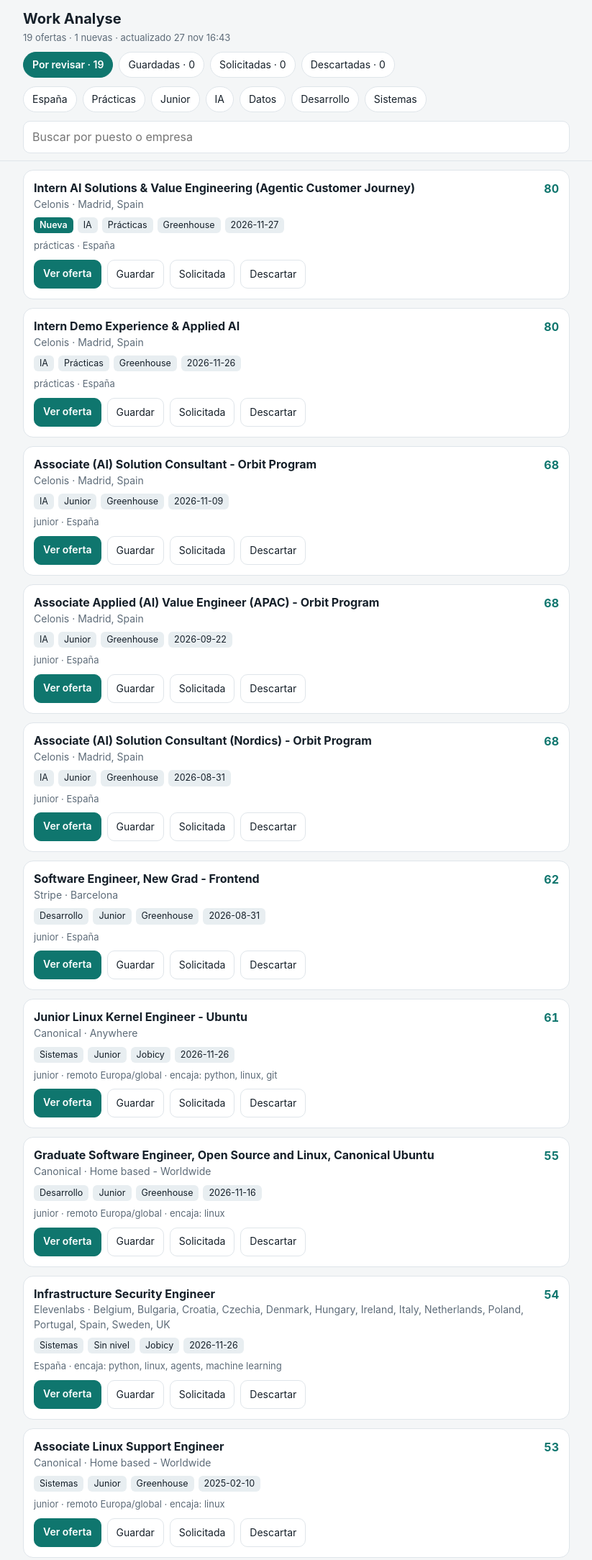
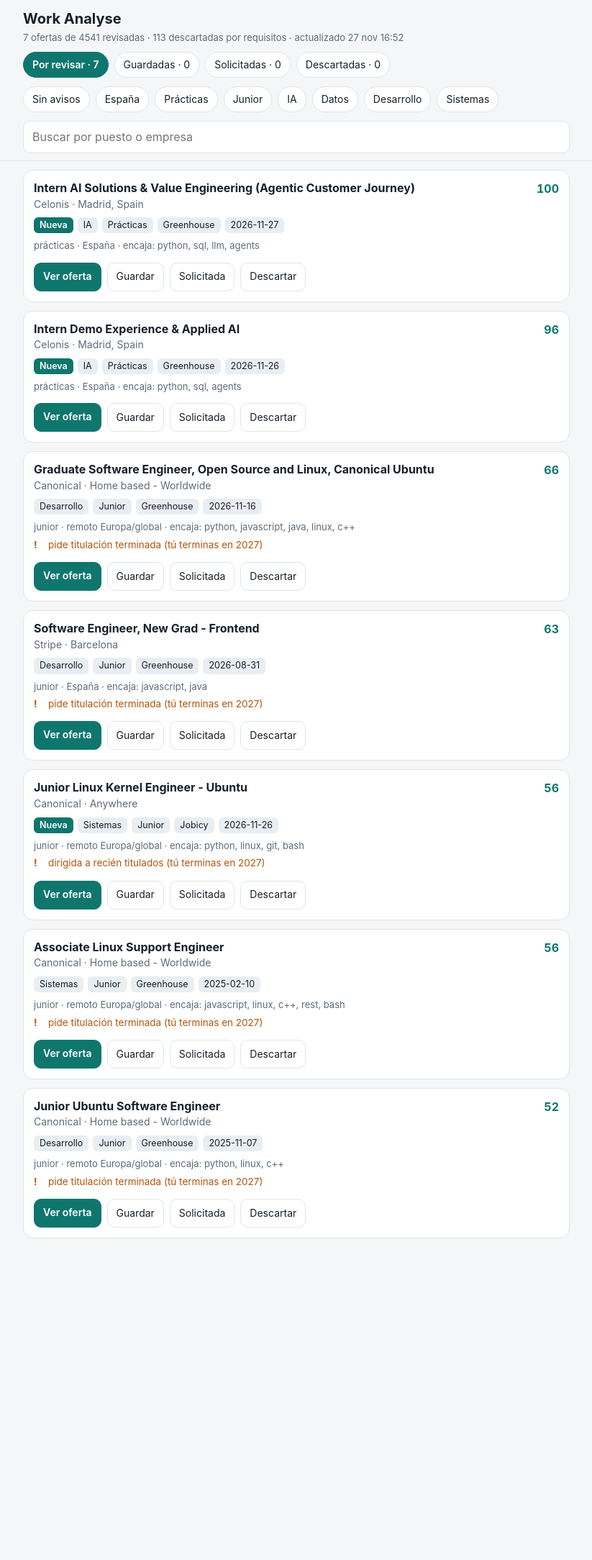
Before and after one commit to juanpaGS/Work_Analyse, a plain HTML site: page docs/index.html in a window 1280 px wide. Shown: the top 2168 px of the page at 72% size, without its empty margins (228-1051 px from the left). After the commit the page ends 1769 px from the top, so only its background shows below. Drawn offline with Linux system fonts and the light colour scheme.

Commit message:
Filtra ofertas por requisitos y muestra avisos en la app
El buscador lee la descripción completa y descarta las ofertas que
piden 2+ años de experiencia, otro idioma o que no son de nivel
junior/prácticas; el resto lleva avisos (titulación, certificaciones)
que la app muestra junto a un filtro «Sin avisos».

Co-Authored-By: Claude Fable 5.2 <noreply@anthropic.com>
Claude-Session: https://claude.ai/code/session_01Fvf1kqWtk9RJuLDNoKxc4s

```diff
--- a/docs/data/ofertas.json
+++ b/docs/data/ofertas.json
@@ -1,13 +1,19 @@
 {
- "generado": "2026-11-27T16:43:04+00:00",
- "leidas": 4545,
- "nuevas": 1,
+ "generado": "2026-11-27T16:52:15+00:00",
+ "leidas": 4541,
+ "nuevas": 3,
  "fuentes": {
   "remotive": 51,
   "jobicy": 150,
-  "arbeitnow": 25,
+  "arbeitnow": 21,
   "himalayas": 20,
   "greenhouse": 4299
+ },
+ "descartes": {
+  "pide años de experiencia": 29,
+  "no es junior ni prácticas": 77,
+  "oferta en alemán": 2,
+  "exige otro idioma": 5
  },
  "ofertas": [
   {
@@ -21,12 +27,15 @@
    "area": "IA",
    "nivel": "Prácticas",
    "espana": true,
-   "puntos": 80,
+   "puntos": 100,
    "motivos": [
     "prácticas",
-    "España"
+    "España",
+    "encaja: python, sql, llm, agents"
    ],
-   "resumen": "",
+   "avisos": [],
+   "a_favor": [],
+   "resumen": "Celonis is the trusted platform to industrialize Enterprise AI. At our core is the Celonis Context Model — which combines process data, business knowledge, and intelligence into a living digital twin of the enterprise that AI can actually understand, turning AI's operational blin",
    "vista_desde": "2026-11-27"
   },
   {
@@ -40,69 +49,39 @@
    "area": "IA",
    "nivel": "Prácticas",
    "espana": true,
-   "puntos": 80,
+   "puntos": 96,
    "motivos": [
     "prácticas",
-    "España"
+    "España",
+    "encaja: python, sql, agents"
    ],
-   "resumen": "",
-   "vista_desde": "2026-11-26"
+   "avisos": [],
+   "a_favor": [],
+   "resumen": "Celonis is the trusted platform to industrialize Enterprise AI. At our core is the Celonis Context Model — which combines process data, business knowledge, and intelligence into a living digital twin of the enterprise that AI can actually understand, turning AI's operational blin",
+   "vista_desde": "2026-11-27"
   },
   {
-   "id": "a65909360df1",
-   "titulo": "Associate (AI) Solution Consultant - Orbit Program",
-   "empresa": "Celonis",
-   "ubicacion": "Madrid, Spain",
-   "url": "https://job-boards.greenhouse.io/celonis/jobs/8199108003?gh_jid=8199108003",
+   "id": "3442bef92d42",
+   "titulo": "Graduate Software Engineer, Open Source and Linux, Canonical Ubuntu",
+   "empresa": "Canonical",
+   "ubicacion": "Home based - Worldwide",
+   "url": "https://job-boards.greenhouse.io/canonical/jobs/8379825",
    "fuente": "Greenhouse",
-   "fecha": "2026-11-09",
-   "area": "IA",
+   "fecha": "2026-11-16",
+   "area": "Desarrollo",
    "nivel": "Junior",
-   "espana": true,
-   "puntos": 68,
+   "espana": false,
+   "puntos": 66,
    "motivos": [
     "junior",
-    "España"
+    "remoto Europa/global",
+    "encaja: python, javascript, java, linux, c++"
    ],
-   "resumen": "",
-   "vista_desde": "2026-11-24"
-  },
-  {
-   "id": "b2853ffb8eb0",
-   "titulo": "Associate Applied (AI) Value Engineer (APAC) - Orbit Program",
-   "empresa": "Celonis",
-   "ubicacion": "Madrid, Spain",
-   "url": "https://job-boards.greenhouse.io/celonis/jobs/7995509003?gh_jid=7995509003",
-   "fuente": "Greenhouse",
-   "fecha": "2026-09-22",
-   "area": "IA",
-   "nivel": "Junior",
-   "espana": true,
-   "puntos": 68,
-   "motivos": [
-    "junior",
-    "España"
+   "avisos": [
+    "pide titulación terminada (tú terminas en 2027)"
    ],
-   "resumen": "",
-   "vista_desde": "2026-11-24"
-  },
-  {
-   "id": "547c112f9bc0",
-   "titulo": "Associate (AI) Solution Consultant (Nordics) - Orbit Program",
-   "empresa": "Celonis",
-   "ubicacion": "Madrid, Spain",
-   "url": "https://job-boards.greenhouse.io/celonis/jobs/7981557003?gh_jid=7981557003",
-   "fuente": "Greenhouse",
-   "fecha": "2026-08-31",
-   "area": "IA",
-   "nivel": "Junior",
-   "espana": true,
-   "puntos": 68,
-   "motivos": [
-    "junior",
-    "España"
-   ],
-   "resumen": "",
+   "a_favor": [],
+   "resumen": "We are hiring 2026 and 2027 Graduate Software Engineers into engineering teams around the world. As a global platform company we offer a wide range of software engineering challenges, in both open source products and commercial business systems. We have teams that work in a varie",
    "vista_desde": "2026-11-24"
   },
   {
@@ -116,12 +95,17 @@
    "area": "Desarrollo",
    "nivel": "Junior",
    "espana": true,
-   "puntos": 62,
+   "puntos": 63,
    "motivos": [
     "junior",
-    "España"
+    "España",
+    "encaja: javascript, java"
    ],
-   "resumen": "",
+   "avisos": [
+    "pide titulación terminada (tú terminas en 2027)"
+   ],
+   "a_favor": [],
+   "resumen": "Who we are About Stripe Stripe is a technology company focused on improving the conditions for economic growth and prosperity. We build programmable financial infrastructure, rethinking from first principles how financial services should work, to make it easier and cheaper for an",
    "vista_desde": "2026-11-24"
   },
   {
@@ -135,53 +119,18 @@
    "area": "Sistemas",
    "nivel": "Junior",
    "espana": false,
-   "puntos": 61,
+   "puntos": 56,
    "motivos": [
     "junior",
     "remoto Europa/global",
-    "encaja: python, linux, git"
+    "encaja: python, linux, git, bash"
    ],
+   "avisos": [
+    "dirigida a recién titulados (tú terminas en 2027)"
+   ],
+   "a_favor": [],
    "resumen": "Canonical is a leading provider of open source software and operating systems to the global enterprise and technology markets. Our platform, Ubuntu, is very widely used in breakthrough enterprise initiatives such as public cloud, data science, AI, engineering innovation, and IoT.",
-   "vista_desde": "2026-11-26"
-  },
-  {
-   "id": "3442bef92d42",
-   "titulo": "Graduate Software Engineer, Open Source and Linux, Canonical Ubuntu",
-   "empresa": "Canonical",
-   "ubicacion": "Home based - Worldwide",
-   "url": "https://job-boards.greenhouse.io/canonical/jobs/8379825",
-   "fuente": "Greenhouse",
-   "fecha": "2026-11-16",
-   "area": "Desarrollo",
-   "nivel": "Junior",
-   "espana": false,
-   "puntos": 55,
-   "motivos": [
-    "junior",
-    "remoto Europa/global",
-    "encaja: linux"
-   ],
-   "resumen": "",
-   "vista_desde": "2026-11-24"
-  },
-  {
-   "id": "48be48ae080f",
-   "titulo": "Infrastructure Security Engineer",
-   "empresa": "Elevenlabs",
-   "ubicacion": "Belgium, Bulgaria, Croatia, Czechia, Denmark, Hungary, Ireland, Italy, Netherlands, Poland, Portugal, Spain, Sweden, UK",
-   "url": "https://jobicy.com/jobs/157064-infrastructure-security-engineer",
-   "fuente": "Jobicy",
-   "fecha": "2026-11-26",
-   "area": "Sistemas",
-   "nivel": "Sin nivel",
-   "espana": true,
-   "puntos": 54,
-   "motivos": [
-    "España",
-    "encaja: python, linux, agents, machine learning"
-   ],
-   "resumen": "About ElevenLabs ElevenLabs is an AI research and product company transforming how we interact with technology. We launched in January 2023 with the first human-like AI voice model. Today, we serve millions of users and thousands of businesses - from fast-growing startups to larg",
-   "vista_desde": "2026-11-26"
+   "vista_desde": "2026-11-27"
   },
   {
    "id": "7a4906dc6bf5",
@@ -194,13 +143,17 @@
    "area": "Sistemas",
    "nivel": "Junior",
    "espana": false,
-   "puntos": 53,
+   "puntos": 56,
    "motivos": [
     "junior",
     "remoto Europa/global",
-    "encaja: linux"
+    "encaja: javascript, linux, c++, rest, bash"
    ],
-   "resumen": "",
+   "avisos": [
+    "pide titulación terminada (tú terminas en 2027)"
+   ],
+   "a_favor": [],
+   "resumen": "Canonical is a leading provider of open source software and operating systems to the global enterprise and technology markets. Our platform, Ubuntu, is very widely used in breakthrough enterprise initiatives such as public cloud, data science, AI, engineering innovation and IoT. ",
    "vista_desde": "2026-11-24"
   },
   {
@@ -214,165 +167,18 @@
    "area": "Desarrollo",
    "nivel": "Junior",
    "espana": false,
-   "puntos": 47,
+   "puntos": 52,
    "motivos": [
     "junior",
-    "remoto Europa/global"
+    "remoto Europa/global",
+    "encaja: python, linux, c++"
    ],
-   "resumen": "",
+   "avisos": [
+    "pide titulación terminada (tú terminas en 2027)"
+   ],
+   "a_favor": [],
+   "resumen": "Canonical is a leading provider of open source software and operating systems to the global enterprise and technology markets. Our platform, Ubuntu, is very widely used in breakthrough enterprise initiatives such as public cloud, data science, AI, engineering innovation and IoT. ",
    "vista_desde": "2026-11-24"
-  },
-  {
-   "id": "e16084165661",
-   "titulo": "Security Engineer",
-   "empresa": "Fever",
-   "ubicacion": "Spain",
-   "url": "https://jobicy.com/jobs/164365-security-engineer-4",
-   "fuente": "Jobicy",
-   "fecha": "2026-11-26",
-   "area": "Sistemas",
-   "nivel": "Sin nivel",
-   "espana": true,
-   "puntos": 44,
-   "motivos": [
-    "España",
-    "encaja: python, docker, sql"
-   ],
-   "resumen": "Hey there! We’re Fever , the world’s leading tech platform for culture and live entertainment. Our mission? To democratize access to culture and entertainment. With our proprietary cutting-edge technology and data-driven approach, we’re revolutionizing the way people engage with ",
-   "vista_desde": "2026-11-26"
-  },
-  {
-   "id": "5c784fc58988",
-   "titulo": "Linux Software Engineer - Ubuntu for Next-Gen Silicon (multiple roles and seniority levels)",
-   "empresa": "Canonical",
-   "ubicacion": "Anywhere",
-   "url": "https://jobicy.com/jobs/156997-linux-software-engineer-ubuntu-for-next-gen-silicon-multiple-roles-and-seniority-levels",
-   "fuente": "Jobicy",
-   "fecha": "2026-11-25",
-   "area": "Desarrollo",
-   "nivel": "Sin nivel",
-   "espana": false,
-   "puntos": 41,
-   "motivos": [
-    "remoto Europa/global",
-    "encaja: python, docker, linux, c++, rest"
-   ],
-   "resumen": "Canonical is a leading provider of open source software and operating systems to the global enterprise and technology markets. Our platform, Ubuntu, is very widely used in breakthrough enterprise initiatives such as public cloud, data science, AI, engineering innovation and IoT. ",
-   "vista_desde": "2026-11-25"
-  },
-  {
-   "id": "f4cb56c2b07d",
-   "titulo": "Security Software Engineer",
-   "empresa": "Canonical",
-   "ubicacion": "Anywhere",
-   "url": "https://jobicy.com/jobs/149550-security-software-engineer",
-   "fuente": "Jobicy",
-   "fecha": "2026-11-26",
-   "area": "Desarrollo",
-   "nivel": "Sin nivel",
-   "espana": false,
-   "puntos": 39,
-   "motivos": [
-    "remoto Europa/global",
-    "encaja: python, javascript, java, linux, c++"
-   ],
-   "resumen": "Canonical is a leading provider of open source software and operating systems to the global enterprise and technology markets. Our platform, Ubuntu, is widely used in breakthrough enterprise initiatives such as public cloud, data science, AI, engineering innovation, and IoT. Our ",
-   "vista_desde": "2026-11-26"
-  },
-  {
-   "id": "6f1d826349ee",
-   "titulo": "Cybersecurity Engineer",
-   "empresa": "Fever",
-   "ubicacion": "Spain",
-   "url": "https://jobicy.com/jobs/164359-cybersecurity-engineer-2",
-   "fuente": "Jobicy",
-   "fecha": "2026-11-26",
-   "area": "Sistemas",
-   "nivel": "Sin nivel",
-   "espana": true,
-   "puntos": 38,
-   "motivos": [
-    "España",
-    "encaja: python"
-   ],
-   "resumen": "Hey there! We’re Fever , the world’s leading tech platform for culture and live entertainment. Our mission? To democratize access to culture and entertainment. With our proprietary cutting-edge technology and data-driven approach, we’re revolutionizing the way people engage with ",
-   "vista_desde": "2026-11-26"
-  },
-  {
-   "id": "78cbebee66c3",
-   "titulo": "Full-Stack Developer",
-   "empresa": "Fluence International, Inc.",
-   "ubicacion": "Worldwide",
-   "url": "https://remotive.com/remote-jobs/software-development/full-stack-developer-2091165",
-   "fuente": "Remotive",
-   "fecha": "2026-10-29",
-   "area": "Desarrollo",
-   "nivel": "Sin nivel",
-   "espana": false,
-   "puntos": 37,
-   "motivos": [
-    "remoto Europa/global",
-    "encaja: javascript, docker, rest, api, llm"
-   ],
-   "resumen": "We’re looking for a pragmatic, security-minded Full-Stack Developer to help build and scale Fluence’s B2B products used by clinicians, researchers, and organizations in psychedelic-assisted therapy and mental health. You’ll work closely with and report to our Senior AI & Design L",
-   "vista_desde": "2026-11-24"
-  },
-  {
-   "id": "092793990b57",
-   "titulo": "Backend Engineer (Python),AI Engineering: Agent Foundations",
-   "empresa": "GitLab",
-   "ubicacion": "Remote, Canada; Remote, Poland; Remote, United Kingdom",
-   "url": "https://job-boards.greenhouse.io/gitlab/jobs/8704363002",
-   "fuente": "Greenhouse",
-   "fecha": "2026-08-19",
-   "area": "IA",
-   "nivel": "Sin nivel",
-   "espana": false,
-   "puntos": 37,
-   "motivos": [
-    "remoto Europa/global",
-    "encaja: python"
-   ],
-   "resumen": "",
-   "vista_desde": "2026-11-24"
-  },
-  {
-   "id": "63ca98deec3c",
-   "titulo": "Python and Kubernetes Software Engineer - Data, Workflows, AI/ML & Analytics",
-   "empresa": "Canonical",
-   "ubicacion": "Home based - Worldwide",
-   "url": "https://job-boards.greenhouse.io/canonical/jobs/5703396",
-   "fuente": "Greenhouse",
-   "fecha": "2024-04-11",
-   "area": "IA",
-   "nivel": "Sin nivel",
-   "espana": false,
-   "puntos": 37,
-   "motivos": [
-    "remoto Europa/global",
-    "encaja: python"
-   ],
-   "resumen": "",
-   "vista_desde": "2026-11-26"
-  },
-  {
-   "id": "48fa209887f8",
-   "titulo": "Software Engineer - Storage",
-   "empresa": "Supabase",
-   "ubicacion": "Anywhere",
-   "url": "https://jobicy.com/jobs/156940-software-engineer-storage",
-   "fuente": "Jobicy",
-   "fecha": "2026-11-25",
-   "area": "Desarrollo",
-   "nivel": "Sin nivel",
-   "espana": false,
-   "puntos": 35,
-   "motivos": [
-    "remoto Europa/global",
-    "encaja: node, node.js, docker"
-   ],
-   "resumen": "About Supabase Supabase is the Postgres development platform, built by developers for developers. We provide a complete backend solution including Database, Auth, Storage, Edge Functions, Realtime, and Vector Search. All services are deeply integrated and designed for growth. Abo",
-   "vista_desde": "2026-11-25"
   }
  ]
 }
--- a/docs/index.html
+++ b/docs/index.html
@@ -32,6 +32,11 @@ main{padding:12px 16px}
 .tag.nueva{background:var(--brand);color:var(--brand-ink);font-weight:600}
 .puntos{float:right;font-weight:700;color:var(--good);font-variant-numeric:tabular-nums;margin-left:8px}
 .motivos{color:var(--muted);font-size:13px}
+.req{font-size:13.5px;margin-top:6px;padding-left:0;list-style:none}
+.req li{padding-left:20px;position:relative;margin-bottom:2px}
+.req li::before{position:absolute;left:0;font-weight:700}
+.req .ok{color:var(--good)}.req .ok::before{content:"✓"}
+.req .ojo{color:var(--warn)}.req .ojo::before{content:"!"}
 .acciones{display:flex;flex-wrap:wrap;gap:8px;margin-top:10px}
 .btn{border:1px solid var(--line);background:transparent;border-radius:10px;padding:8px 12px;font-size:14px;min-height:40px;text-decoration:none;color:var(--ink)}
 .btn.pri{background:var(--brand);border-color:var(--brand);color:var(--brand-ink);font-weight:600}
@@ -50,7 +55,7 @@ main{padding:12px 16px}
 <main><div class="wrap" id="lista"></div></main>
 <script>
 const ESTADOS = [["pendiente","Por revisar"],["guardada","Guardadas"],["solicitada","Solicitadas"],["descartada","Descartadas"]];
-const FILTROS = [["espana","España"],["Prácticas","Prácticas"],["Junior","Junior"],["IA","IA"],["Datos","Datos"],["Desarrollo","Desarrollo"],["Sistemas","Sistemas"]];
+const FILTROS = [["limpia","Sin avisos"],["espana","España"],["Prácticas","Prácticas"],["Junior","Junior"],["IA","IA"],["Datos","Datos"],["Desarrollo","Desarrollo"],["Sistemas","Sistemas"]];
 let datos = {ofertas: []}, tab = "pendiente", activos = new Set(), estado = {};
 try { estado = JSON.parse(localStorage.getItem("estado") || "{}"); } catch (e) {}
 const guardar = () => { try { localStorage.setItem("estado", JSON.stringify(estado)); } catch (e) {} };
@@ -67,7 +72,7 @@ function pinta() {
   $("filtros").innerHTML = FILTROS.map(([k, t]) =>
     `<button class="chip" data-f="${k}" aria-pressed="${activos.has(k)}">${t}</button>`).join("");
   const vis = datos.ofertas.filter(o => de(o) === tab
-    && [...activos].every(f => f === "espana" ? o.espana : (o.nivel === f || o.area === f))
+    && [...activos].every(f => f === "espana" ? o.espana : f === "limpia" ? !(o.avisos || []).length : (o.nivel === f || o.area === f))
     && (!q || (o.titulo + " " + o.empresa).toLowerCase().includes(q)));
   $("lista").innerHTML = vis.length ? vis.map(o => `
     <article class="oferta">
@@ -80,6 +85,10 @@ function pinta() {
         <span class="tag">${esc(o.fuente)}</span>${o.fecha ? `<span class="tag">${esc(o.fecha)}</span>` : ""}
       </div>
       <div class="motivos">${esc(o.motivos.join(" · "))}</div>
+      <ul class="req">
+        ${(o.a_favor || []).map(t => `<li class="ok">${esc(t)}</li>`).join("")}
+        ${(o.avisos || []).map(t => `<li class="ojo">${esc(t)}</li>`).join("")}
+      </ul>
       <div class="acciones">
         <a class="btn pri" href="${esc(o.url)}" target="_blank" rel="noopener">Ver oferta</a>
         ${[["guardada","Guardar"],["solicitada","Solicitada"],["descartada","Descartar"]].map(([k, t]) =>
@@ -100,7 +109,7 @@ $("q").addEventListener("input", pinta);
 fetch("data/ofertas.json", {cache: "no-store"}).then(r => r.json()).then(d => {
   datos = d;
   const f = new Date(d.generado);
-  $("meta").textContent = `${d.ofertas.length} ofertas · ${d.nuevas} nuevas · actualizado ${f.toLocaleDateString("es-ES", {day: "numeric", month: "short"})} ${f.toLocaleTimeString("es-ES", {hour: "2-digit", minute: "2-digit"})}`;
+  $("meta").textContent = `${d.ofertas.length} ofertas de ${d.leidas} revisadas · ${Object.values(d.descartes || {}).reduce((a, b) => a + b, 0)} descartadas por requisitos · actualizado ${f.toLocaleDateString("es-ES", {day: "numeric", month: "short"})} ${f.toLocaleTimeString("es-ES", {hour: "2-digit", minute: "2-digit"})}`;
   pinta();
 }).catch(() => { $("meta").textContent = "No se pudieron cargar las ofertas."; pinta(); });
 
```
Also changed, not shown: perfil.json (+13 -3 lines), 2 other files.
